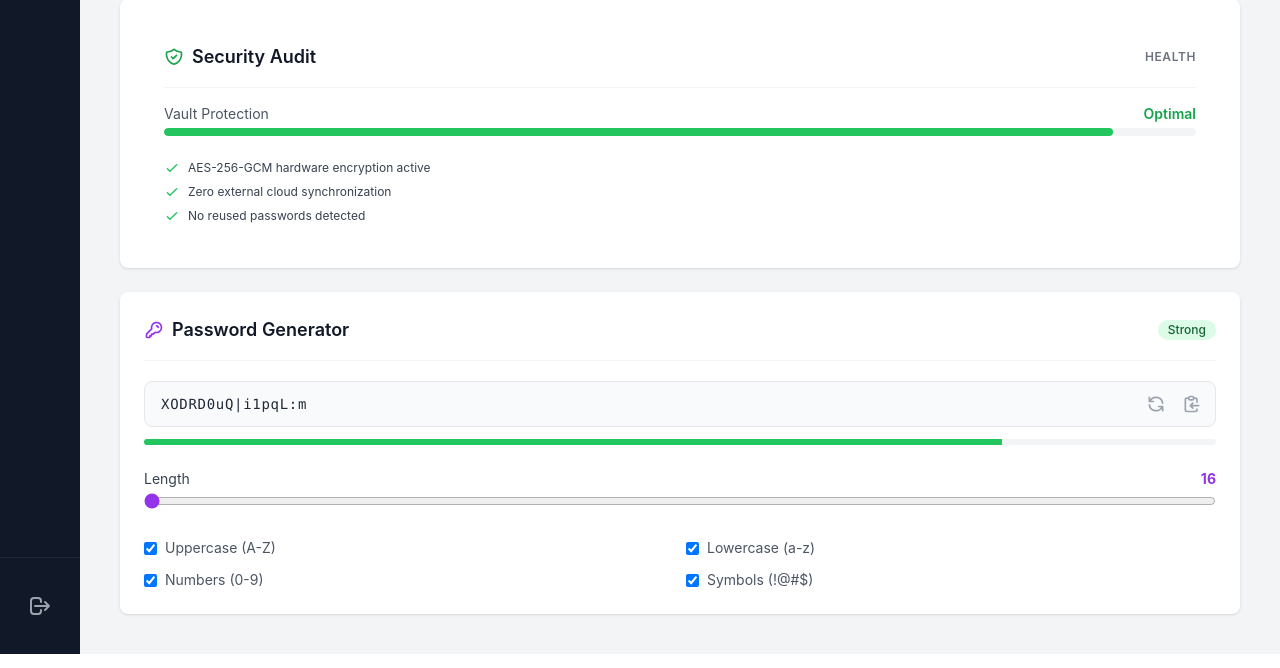
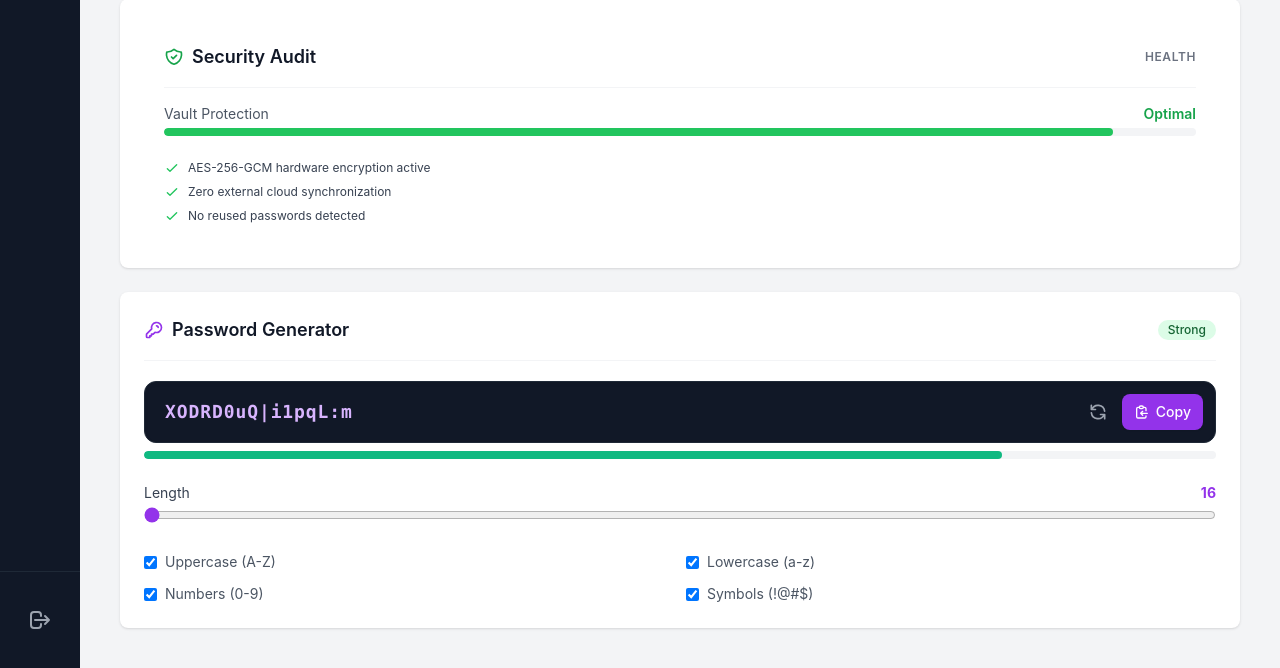
Before and after one commit to Gw3nhael51/PasswordManager, a PHP site: page /View/dashboard.php in a window 1280 px wide. Shown: the part 707-1375 px from the top of the page. Run offline with PHP 8.4, Linux system fonts and the light colour scheme; a user stored in the database is signed in; some libraries are stand-ins or nearby versions.

Commit message:
style: moderniser l'interface de l'output du générateur de mot de passe

```diff
--- a/app/View/components/generator.php
+++ b/app/View/components/generator.php
@@ -10,28 +10,31 @@
         <span id="gen-strength-badge" class="px-2.5 py-0.5 rounded-full text-xs font-medium bg-green-100 text-green-800">Strong</span>
     </div>
 
-    <!-- Affichage du mot de passe généré -->
-    <div class="mt-5">
-        <div class="relative flex items-center">
+    <!-- Affichage : Présenter le mot de passe généré et les actions -->
+    <div class="mt-5 space-y-2">
+        <div class="relative flex items-center bg-gray-900 border border-gray-800 rounded-xl p-2 shadow-inner transition focus-within:border-purple-500/80 focus-within:ring-2 focus-within:ring-purple-500/20">
             <label for="gen-output" class="sr-only">Generated Password</label>
-            <input id="gen-output" type="text" readonly class="w-full bg-gray-50 border border-gray-200 rounded-lg py-3 pl-4 pr-24 font-mono text-sm tracking-wider text-gray-800 focus:outline-none" value="" />
-            <div class="absolute right-2 flex items-center space-x-1">
-                <button id="gen-refresh-btn" type="button" title="Regenerate" class="p-1.5 text-gray-400 hover:text-purple-600 hover:bg-gray-100 rounded-md transition">
+            <input id="gen-output" type="text" readonly class="w-full bg-transparent border-0 px-3 py-2 font-mono text-base sm:text-lg font-semibold tracking-wider text-purple-300 selection:bg-purple-600 selection:text-white focus:outline-none" value="" />
+
+            <div class="flex items-center space-x-1.5 pl-2 pr-1">
+                <button id="gen-refresh-btn" type="button" title="Regenerate" class="p-2 text-gray-400 hover:text-purple-400 hover:bg-gray-800 rounded-lg transition active:scale-95">
+                    <span class="sr-only">Regenerate</span>
                     <svg class="h-5 w-5" fill="none" viewBox="0 0 24 24" stroke="currentColor">
                         <path stroke-linecap="round" stroke-linejoin="round" stroke-width="2" d="M4 4v5h.582m15.356 2A8.001 8.001 0 004.582 9m0 0H9m11 11v-5h-.581m0 0a8.003 8.003 0 01-15.357-2m15.357 2H15" />
                     </svg>
                 </button>
-                <button id="gen-copy-btn" type="button" title="Copy to clipboard" class="p-1.5 text-gray-400 hover:text-purple-600 hover:bg-gray-100 rounded-md transition">
-                    <svg class="h-5 w-5" fill="none" viewBox="0 0 24 24" stroke="currentColor">
+                <button id="gen-copy-btn" type="button" title="Copy to clipboard" class="inline-flex items-center gap-1.5 px-3 py-2 text-xs sm:text-sm font-medium text-white bg-purple-600 hover:bg-purple-700 rounded-lg shadow-sm transition active:scale-95 focus:outline-none focus:ring-2 focus:ring-purple-500 focus:ring-offset-2 focus:ring-offset-gray-900">
+                    <svg id="gen-copy-icon" class="h-4 w-4" fill="none" viewBox="0 0 24 24" stroke="currentColor">
                         <path stroke-linecap="round" stroke-linejoin="round" stroke-width="2" d="M8 5H6a2 2 0 00-2 2v12a2 2 0 002 2h10a2 2 0 002-2v-1M8 5a2 2 0 002 2h2a2 2 0 002-2M8 5a2 2 0 012-2h2a2 2 0 012 2m0 0h2a2 2 0 012 2v3m2 4H10m0 0l3-3m-3 3l3 3" />
                     </svg>
+                    <span id="gen-copy-text">Copy</span>
                 </button>
             </div>
         </div>
 
-        <!-- Indicateur de force visuel -->
-        <div class="w-full bg-gray-100 h-1.5 rounded-full mt-3 overflow-hidden">
-            <div id="gen-strength-bar" class="bg-green-500 h-1.5 transition-all duration-300" style="width: 80%;"></div>
+        <!-- Indicateur : Afficher la force du mot de passe -->
+        <div class="w-full bg-gray-100 h-2 rounded-full overflow-hidden">
+            <div id="gen-strength-bar" class="bg-emerald-500 h-full rounded-full transition-all duration-300" style="width: 80%;"></div>
         </div>
     </div>
 
```
